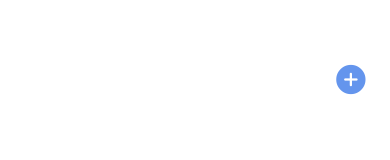
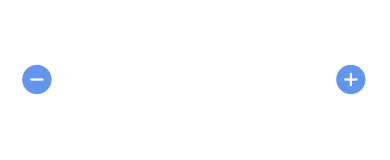
Before and after one commit to ars1992/udemy_react_native, a React Native app: screen / in a window 390 px wide. Shown: the top 160 px of the page. Built offline with nearby package versions, Linux system fonts and the light colour scheme.

Commit message:
ende 69 zitate löschen

```diff
--- a/App.js
+++ b/App.js
@@ -35,13 +35,21 @@ export default function App() {
     saveZitate(neueZitateData)
   }
 
-  function saveZitate(zitate){
+  function removeZitatFromZitateData() {
+    const neueZitateData = [...zitate]
+    neueZitateData.splice(index, 1)
+    setZitate(neueZitateData)
+    setIndex(0)
+    saveZitate(neueZitateData)
+  }
+
+  function saveZitate(zitate) {
     AsyncStorage.setItem("Zitate", JSON.stringify(zitate))
   }
 
-  async function loadZitate(){
+  async function loadZitate() {
     let zitateAusSpeicher = await AsyncStorage.getItem("Zitate")
-    if (zitateAusSpeicher !== null){
+    if (zitateAusSpeicher !== null) {
       zitateAusSpeicher = JSON.parse(zitateAusSpeicher)
       setZitate(zitateAusSpeicher)
     }
@@ -53,7 +61,12 @@ export default function App() {
       <Iconbutton
         style={styles.new}
         onPress={() => setShowDialog(true)}
-        icon="add-circle"/>
+        icon="add-circle" />
+
+      <Iconbutton
+        style={styles.delete}
+        onPress={() => removeZitatFromZitateData()}
+        icon="md-remove-circle" />
 
 
       <NeueZitate
@@ -94,5 +107,10 @@ const styles = StyleSheet.create({
     position: "absolute",
     top: 60,
     right: 20
+  },
+  delete: {
+    position: "absolute",
+    top: 60,
+    left: 20
   }
 });
```
